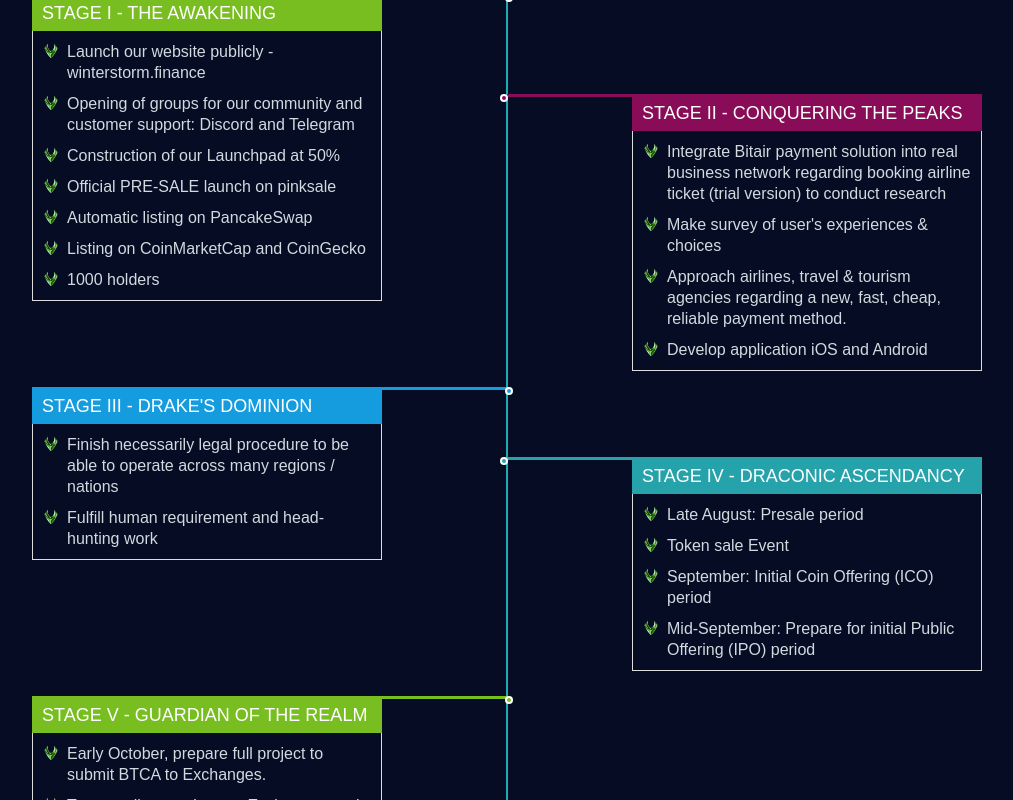
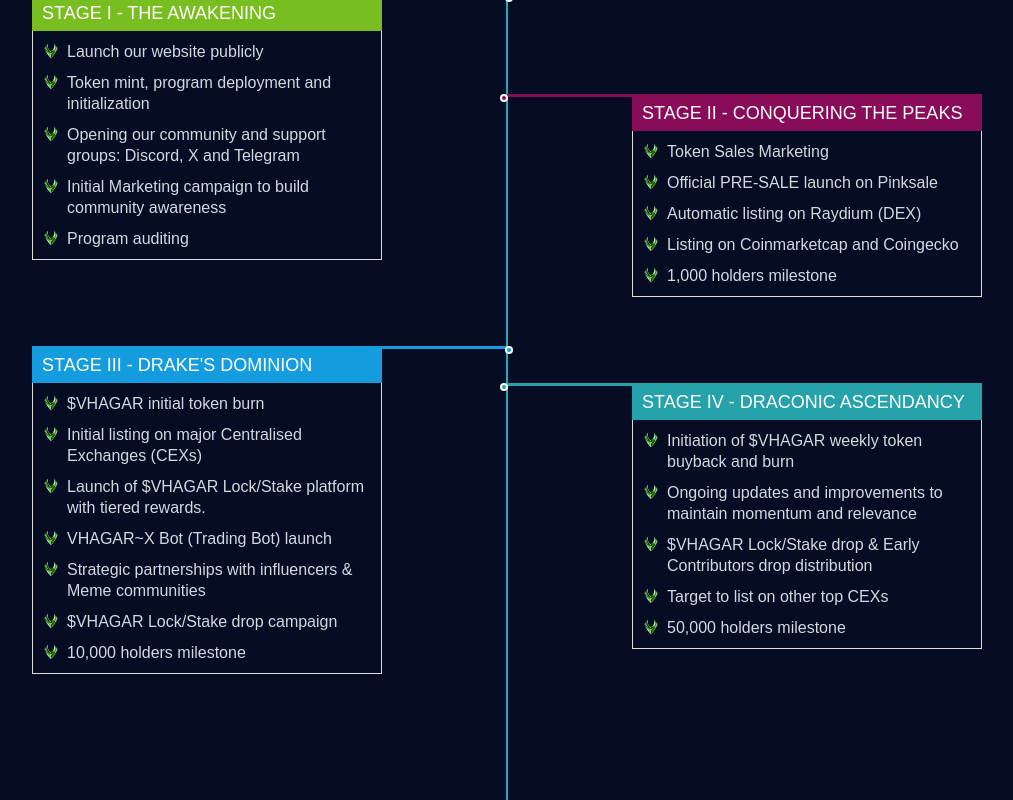
Before and after one commit to SylveHenry/vhagar_front, a React (Create React App) app: page / in a window 1280 px wide. Shown: the part 3560-4360 px from the top of the page, without its empty margins (133-1146 px from the left). Built offline with nearby package versions, Linux system fonts and the light colour scheme.

Commit message:
modifications ongoing

```diff
--- a/src/Components/Roadmap.js
+++ b/src/Components/Roadmap.js
@@ -39,24 +39,18 @@
               <TimelineItem
                 label="STAGE I - The Awakening"
                 content={[
-                  { text: "Launch our website publicly - winterstorm.finance" },
+                  { text: "Launch our website publicly" },
                   {
-                    text: "Opening of groups for our community and customer support: Discord and Telegram",
+                    text: "Token mint, program deployment and initialization",
                   },
                   {
-                    text: "Construction of our Launchpad at 50%",
+                    text: "Opening our community and support groups: Discord, X and Telegram",
                   },
                   {
-                    text: "Official PRE-SALE launch on pinksale",
+                    text: "Initial Marketing campaign to build community awareness",
                   },
                   {
-                    text: "Automatic listing on PancakeSwap",
-                  },
-                  {
-                    text: "Listing on CoinMarketCap and CoinGecko",
-                  },
-                  {
-                    text: "1000 holders ",
+                    text: "Program auditing",
                   },
                 ]}
                 className="timeline-item-block-green"
@@ -65,13 +59,18 @@
                 label="STAGE II - Conquering the Peaks"
                 content={[
                   {
-                    text: "Integrate Bitair payment solution into real business network regarding booking airline ticket (trial version) to conduct research",
+                    text: "Token Sales Marketing",
                   },
-                  { text: "Make survey of user's experiences & choices" },
+                  { text: "Official PRE-SALE launch on Pinksale" },
                   {
-                    text: "Approach airlines, travel & tourism agencies regarding a new, fast, cheap, reliable payment method.",
+                    text: "Automatic listing on Raydium (DEX)",
                   },
-                  { text: "Develop application iOS and Android" },
+                  {
+                    text: "Listing on Coinmarketcap and Coingecko"
+                  },
+                  {
+                    text: "1,000 holders milestone"
+                  },
                 ]}
                 className="timeline-item-block-mobile timeline-item-block-violet"
               />
@@ -79,20 +78,46 @@
                 label="STAGE III - Drake's Dominion"
                 content={[
                   {
-                    text: "Finish necessarily legal procedure to be able to operate across many regions / nations",
+                    text: "$VHAGAR initial token burn",
                   },
-                  { text: "Fulfill human requirement and head-hunting work" },
+                  {
+                    text: "Initial listing on major Centralised Exchanges (CEXs)"
+                  },
+                  {
+                    text: "Launch of $VHAGAR Lock/Stake platform with tiered rewards.",
+                  },
+                  {
+                    text: "VHAGAR~X Bot (Trading Bot) launch"
+                  },
+                  {
+                    text: "Strategic partnerships with influencers & Meme communities",
+                  },
+                  {
+                    text: "$VHAGAR Lock/Stake drop campaign"
+                  },
+                  {
+                    text: "10,000 holders milestone",
+                  },
                 ]}
                 className="timeline-item-block-blue"
               />
               <TimelineItem
                 label="STAGE IV - Draconic Ascendancy"
                 content={[
-                  { text: "Late August: Presale period" },
-                  { text: "Token sale Event" },
-                  { text: "September: Initial Coin Offering (ICO) period" },
                   {
-                    text: "Mid-September: Prepare for initial Public Offering (IPO) period",
+                    text: "Initiation of $VHAGAR weekly token buyback and burn"
+                  },
+                  {
+                    text: "Ongoing updates and improvements to maintain momentum and relevance"
+                  },
+                  {
+                    text: "$VHAGAR Lock/Stake drop & Early Contributors drop distribution"
+                  },
+                  {
+                    text: "Target to list on other top CEXs",
+                  },
+                  {
+                    text: "50,000 holders milestone"
                   },
                 ]}
                 className="timeline-item-block-mobile timeline-item-block-green2"
@@ -101,10 +126,13 @@
                 label="STAGE V - Guardian of the Realm"
                 content={[
                   {
-                    text: "Early October, prepare full project to submit BTCA to Exchanges.",
+                    text: "Development of a meme-themed cult NFT collection",
                   },
                   {
-                    text: "Target to list on other top Exchanges such as: Hitbtc",
+                    text: "Continued partnerships and collaborations to enhance ecosystem growth",
+                  },
+                  {
+                    text: "100,000+ holders milestone",
                   },
                 ]}
                 className="timeline-item-block17q4 timeline-item-block-green"
@@ -113,7 +141,7 @@
                 label="Stage VI - Immortality"
                 content={[
                   {
-                    text: "Reach agreement on deploying Bitair payment solution via top ten chosen global websites such as: Expedia.com, Travelport.com, Cheapadvisor.com, Booking.com, Agoda.com",
+                    text: "Achieving Immortality",
                     noBullet: true,
                   },
                 ]}
@@ -125,24 +153,38 @@
                 label="STAGE II - Conquering the Peaks"
                 content={[
                   {
-                    text: "Integrate Bitair payment solution into real business network regarding booking airline ticket (trial version) to conduct research",
+                    text: "Token Sales Marketing",
                   },
-                  { text: "Make survey of user's experiences & choices" },
+                  { text: "Official PRE-SALE launch on Pinksale" },
                   {
-                    text: "Approach airlines, travel & tourism agencies regarding a new, fast, cheap, reliable payment method.",
+                    text: "Automatic listing on Raydium (DEX)",
                   },
-                  { text: "Develop application iOS and Android" },
+                  {
+                    text: "Listing on Coinmarketcap and Coingecko"
+                  },
+                  {
+                    text: "1,000 holders milestone"
+                  },
                 ]}
                 className="timeline-item-block-right timeline-item-block-violet"
               />
               <TimelineItem
                 label="STAGE IV - Draconic Ascendancy"
                 content={[
-                  { text: "Late August: Presale period" },
-                  { text: "Token sale Event" },
-                  { text: "September: Initial Coin Offering (ICO) period" },
                   {
-                    text: "Mid-September: Prepare for initial Public Offering (IPO) period",
+                    text: "Initiation of $VHAGAR weekly token buyback and burn"
+                  },
+                  {
+                    text: "Ongoing updates and improvements to maintain momentum and relevance"
+                  },
+                  {
+                    text: "$VHAGAR Lock/Stake drop & Early Contributors drop distribution"
+                  },
+                  {
+                    text: "Target to list on other top CEXs",
+                  },
+                  {
+                    text: "50,000 holders milestone"
                   },
                 ]}
                 className="timeline-item-block-right timeline-item-block-green2"
@@ -151,7 +193,7 @@
                 label="Stage VI - Immortality"
                 content={[
                   {
-                    text: "Reach agreement on deploying Bitair payment solution via top ten chosen global websites such as: Expedia.com, Travelport.com, Cheapadvisor.com, Booking.com, Agoda.com",
+                    text: "Achieving Immortality",
                     noBullet: true,
                   },
                 ]}
```
